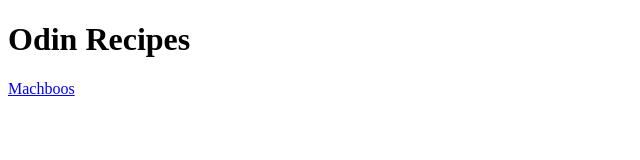
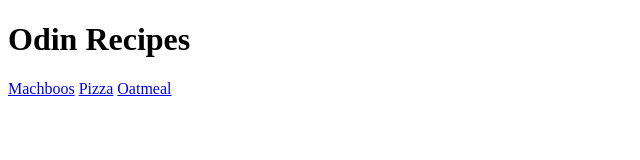
Before and after one commit to STEMRAM/odin-recipes, a plain HTML site: page index.html in a window 1280 px wide. Shown: the whole page, without its empty margins (0-640 px from the left). Drawn offline with Linux system fonts and the light colour scheme.

Commit message:
finish index

```diff
--- a/index.html
+++ b/index.html
@@ -8,5 +8,7 @@
 <body>
     <h1>Odin Recipes</h1>
     <a href="recipes/machboos.html">Machboos</a>
+    <a href="recipes/pizza.html">Pizza</a>
+    <a href="recipes/oatmeal.html">Oatmeal</a>
 </body>
 </html>
```
